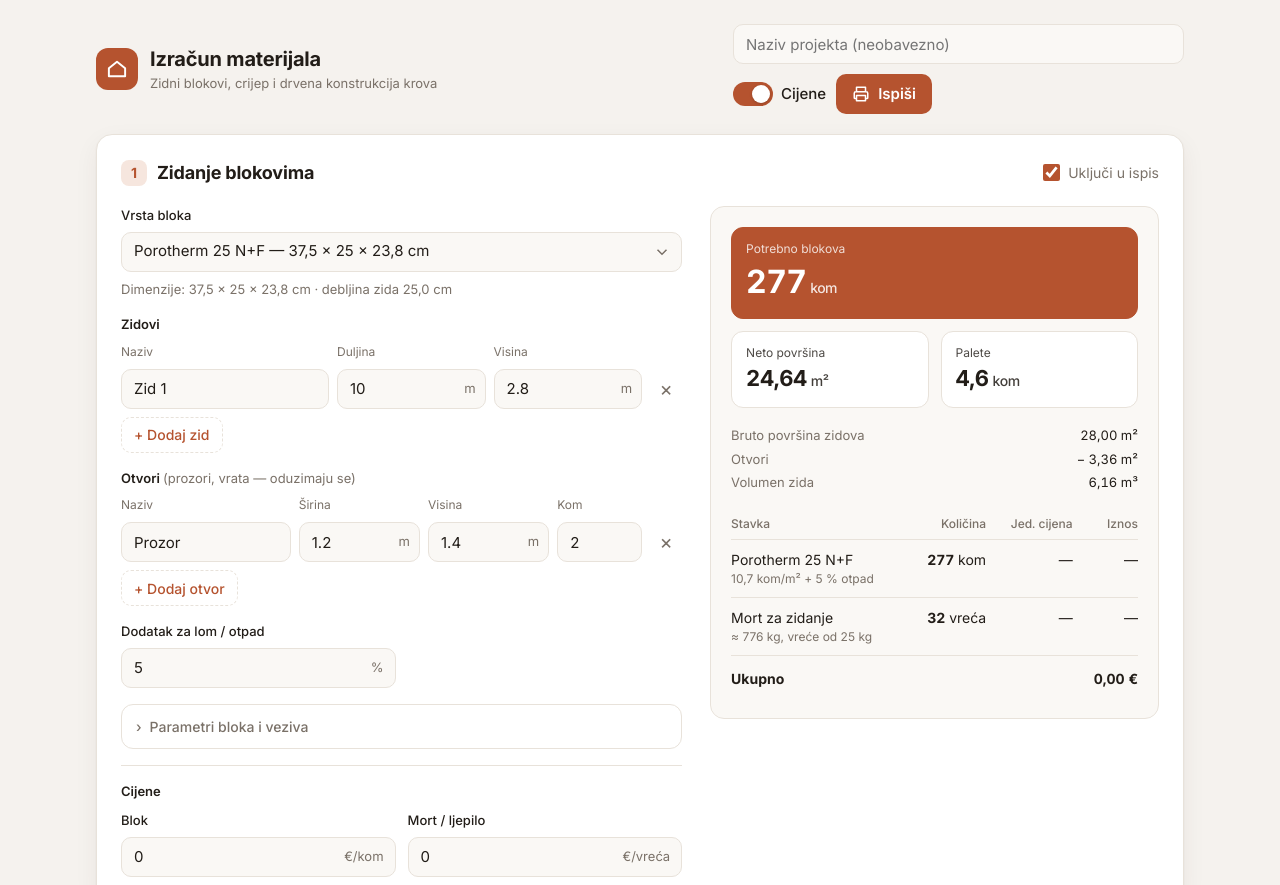
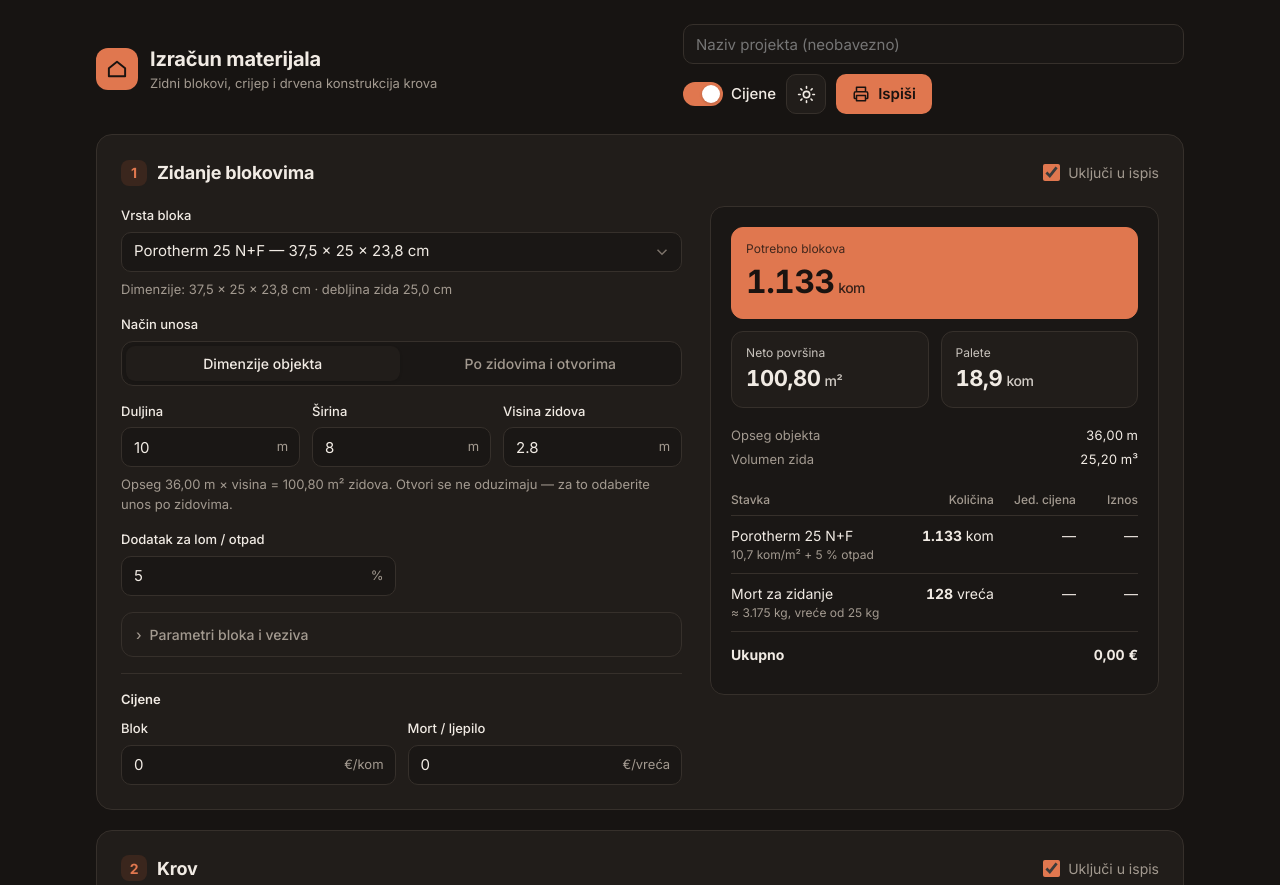
Before and after one commit to sdzakic/izracun-materijala, a plain HTML site: page index.html in a window 1280 px wide. Shown: the top 885 px of the page. Drawn offline with Linux system fonts and the light colour scheme.

Commit message:
Unos po dimenzijama objekta, tamna tema kao zadana, drvena konstrukcija isključena
Co-Authored-By: Claude Opus 5.5 <noreply@anthropic.com>

```diff
--- a/app.js
+++ b/app.js
@@ -38,10 +38,13 @@ function defaultState() {
   const b = BLOKOVI[0], c = CRIJEP[0];
   return {
     projekt: '',
+    tema: 'dark',
     prikaziCijene: true,
     blok: {
       ispis: true,
       tip: b.id,
+      nacin: 'objekt',
+      objekt: { duljina: 10, sirina: 8, visina: 2.8 },
       custom: { duljina: 50, visina: 25, debljina: 25, fuga: 10 },
       zidovi: [{ naziv: 'Zid 1', duljina: 10, visina: 2.8 }],
       otvori: [{ naziv: 'Prozor', sirina: 1.2, visina: 1.4, kom: 2 }],
@@ -55,7 +58,7 @@ function defaultState() {
       duljina: 10, sirina: 8, nagib: 30, prepustStreha: 50, prepustZabat: 30,
       crijep: c.id, komM2: c.komM2, letvanje: c.letvanje, sljemeKpm: c.sljemeKpm,
       otpad: 5,
-      grede: true, razmak: 80, presjekRog: '10×16', presjekGreda: '14×18', otpadDrvo: 10,
+      grede: false, razmak: 80, presjekRog: '10×16', presjekGreda: '14×18', otpadDrvo: 10,
       cijenaCrijep: 0, cijenaSljeme: 0, cijenaDrvo: 0, cijenaLetve: 0, cijenaFolija: 0,
     },
   };
@@ -114,8 +117,12 @@ const presjek = s => s.split('×').map(x => num(x) / 100);
 function izracunBlok() {
   const b = state.blok;
   const tip = BLOKOVI.find(t => t.id === b.tip) ?? BLOKOVI[0];
-  const bruto = b.zidovi.reduce((s, z) => s + num(z.duljina) * num(z.visina), 0);
-  const otvori = b.otvori.reduce((s, o) => s + num(o.sirina) * num(o.visina) * num(o.kom), 0);
+  const poObjektu = b.nacin === 'objekt';
+  const opseg = 2 * (num(b.objekt.duljina) + num(b.objekt.sirina));
+  const bruto = poObjektu
+    ? opseg * num(b.objekt.visina)
+    : b.zidovi.reduce((s, z) => s + num(z.duljina) * num(z.visina), 0);
+  const otvori = poObjektu ? 0 : b.otvori.reduce((s, o) => s + num(o.sirina) * num(o.visina) * num(o.kom), 0);
   const neto = Math.max(0, bruto - otvori);
   const faktor = 1 + num(b.otpad) / 100;
 
@@ -137,7 +144,7 @@ function izracunBlok() {
   ];
 
   return {
-    tip, bruto, otvori, neto, volumen, palete, blokova, stavke,
+    tip, poObjektu, opseg, bruto, otvori, neto, volumen, palete, blokova, stavke,
     ukupno: stavke.reduce((s, x) => s + x.kolicina * x.cijena, 0),
   };
 }
@@ -260,7 +267,7 @@ const facts = list => `<dl class="facts">${list.map(([k, v]) => `<dt>${k}</dt><d
 function renderBlok(r) {
   const el = $('#res-blok');
   if (r.neto <= 0) {
-    el.innerHTML = '<p class="empty">Unesite dimenzije zidova za izračun.</p>';
+    el.innerHTML = `<p class="empty">Unesite dimenzije ${state.blok.nacin === 'objekt' ? 'objekta' : 'zidova'} za izračun.</p>`;
     return;
   }
   el.innerHTML =
@@ -270,8 +277,8 @@ function renderBlok(r) {
       ${stat('Palete', fmt(r.palete, 1), 'kom')}
     </div>` +
     facts([
-      ['Bruto površina zidova', `${fmt(r.bruto, 2)} m²`],
-      ['Otvori', `− ${fmt(r.otvori, 2)} m²`],
+      r.poObjektu ? ['Opseg objekta', `${fmt(r.opseg, 2)} m`] : ['Bruto površina zidova', `${fmt(r.bruto, 2)} m²`],
+      ...(r.poObjektu ? [] : [['Otvori', `− ${fmt(r.otvori, 2)} m²`]]),
       ['Volumen zida', `${fmt(r.volumen, 2)} m³`],
     ]) +
     tablica(r.stavke, r.ukupno);
@@ -333,6 +340,9 @@ function populate() {
 
 function update() {
   document.body.classList.toggle('no-prices', !state.prikaziCijene);
+  document.documentElement.dataset.theme = state.tema;
+  $('#blok-objekt').hidden = state.blok.nacin !== 'objekt';
+  $('#blok-zidovi').hidden = state.blok.nacin === 'objekt';
 
   const tip = BLOKOVI.find(t => t.id === state.blok.tip);
   $('#blok-custom').hidden = state.blok.tip !== 'custom';
@@ -342,6 +352,9 @@ function update() {
   $$('.field.wood').forEach(el => (el.hidden = !state.krov.grede));
 
   const rb = izracunBlok(), rk = izracunKrov();
+  $('#objekt-info').textContent = rb.poObjektu
+    ? `Opseg ${fmt(rb.opseg, 2)} m × visina = ${fmt(rb.bruto, 2)} m² zidova. Otvori se ne oduzimaju — za to odaberite unos po zidovima.`
+    : '';
   renderBlok(rb);
   renderKrov(rk);
   renderTotal(rb, rk);
@@ -372,9 +385,12 @@ function buildPrint() {
         <h2>Zidanje blokovima</h2>
         <p class="pv-inputs">
           Blok: ${esc(tip)}<br>
-          Zidovi: ${zidovi}<br>
-          ${otvori ? `Otvori: ${otvori}<br>` : ''}
-          Površina: bruto ${fmt(rb.bruto, 2)} m², otvori ${fmt(rb.otvori, 2)} m², <strong>neto ${fmt(rb.neto, 2)} m²</strong> · palete ≈ ${fmt(rb.palete, 1)}
+          ${rb.poObjektu
+            ? `Objekt: ${fmt(num(b.objekt.duljina), 2)} × ${fmt(num(b.objekt.sirina), 2)} m, visina zidova ${fmt(num(b.objekt.visina), 2)} m (opseg ${fmt(rb.opseg, 2)} m)<br>
+               <strong>Površina zidova ${fmt(rb.neto, 2)} m²</strong> (bez odbitka otvora) · palete ≈ ${fmt(rb.palete, 1)}`
+            : `Zidovi: ${zidovi}<br>
+               ${otvori ? `Otvori: ${otvori}<br>` : ''}
+               Površina: bruto ${fmt(rb.bruto, 2)} m², otvori ${fmt(rb.otvori, 2)} m², <strong>neto ${fmt(rb.neto, 2)} m²</strong> · palete ≈ ${fmt(rb.palete, 1)}`}
         </p>
         ${tablica(rb.stavke, rb.ukupno)}
       </div>`;
@@ -471,6 +487,10 @@ document.addEventListener('click', e => {
   }
 });
 
+$('#btn-theme').addEventListener('click', () => {
+  state.tema = state.tema === 'dark' ? 'light' : 'dark';
+  update();
+});
 $('#btn-print').addEventListener('click', () => { buildPrint(); window.print(); });
 window.addEventListener('beforeprint', buildPrint);
 
--- a/index.html
+++ b/index.html
@@ -1,5 +1,5 @@
 <!doctype html>
-<html lang="hr">
+<html lang="hr" data-theme="dark">
 <head>
   <meta charset="utf-8">
   <meta name="viewport" content="width=device-width, initial-scale=1">
@@ -10,6 +10,9 @@
   <link rel="preconnect" href="https://fonts.gstatic.com" crossorigin>
   <link href="https://fonts.googleapis.com/css2?family=Inter:wght@400;500;600;700&display=swap" rel="stylesheet">
   <link rel="stylesheet" href="style.css">
+  <script>
+    try { const t = JSON.parse(localStorage.getItem('izracun-materijala-v1'))?.tema; if (t) document.documentElement.dataset.theme = t; } catch {}
+  </script>
 </head>
 <body>
   <div class="screen">
@@ -30,6 +33,10 @@
           <span class="track"><span class="thumb"></span></span>
           <span>Cijene</span>
         </label>
+        <button class="icon-btn" id="btn-theme" type="button" aria-label="Promijeni temu" title="Svijetla / tamna tema">
+          <svg class="sun" viewBox="0 0 24 24" aria-hidden="true"><circle cx="12" cy="12" r="4"/><path d="M12 2v2M12 20v2M4.9 4.9l1.4 1.4M17.7 17.7l1.4 1.4M2 12h2M20 12h2M4.9 19.1l1.4-1.4M17.7 6.3l1.4-1.4"/></svg>
+          <svg class="moon" viewBox="0 0 24 24" aria-hidden="true"><path d="M21 12.8A9 9 0 1 1 11.2 3a7 7 0 0 0 9.8 9.8z"/></svg>
+        </button>
         <button class="btn" id="btn-print" type="button">
           <svg viewBox="0 0 24 24" aria-hidden="true"><path d="M6 9V3h12v6M6 18H4a1 1 0 0 1-1-1v-6a2 2 0 0 1 2-2h14a2 2 0 0 1 2 2v6a1 1 0 0 1-1 1h-2M6 14h12v7H6z"/></svg>
           Ispiši
@@ -62,6 +69,24 @@
               </div>
             </div>
 
+            <div class="field">
+              <span>Način unosa</span>
+              <div class="seg" role="radiogroup">
+                <label><input type="radio" name="nacin" value="objekt" data-bind="blok.nacin"><span>Dimenzije objekta</span></label>
+                <label><input type="radio" name="nacin" value="zidovi" data-bind="blok.nacin"><span>Po zidovima i otvorima</span></label>
+              </div>
+            </div>
+
+            <div class="group" id="blok-objekt">
+              <div class="grid-3">
+                <label class="field"><span>Duljina</span><div class="iu"><input type="number" min="0" step="0.01" data-bind="blok.objekt.duljina"><em>m</em></div></label>
+                <label class="field"><span>Širina</span><div class="iu"><input type="number" min="0" step="0.01" data-bind="blok.objekt.sirina"><em>m</em></div></label>
+                <label class="field"><span>Visina zidova</span><div class="iu"><input type="number" min="0" step="0.01" data-bind="blok.objekt.visina"><em>m</em></div></label>
+              </div>
+              <p class="hint" id="objekt-info" style="margin-top:8px"></p>
+            </div>
+
+            <div class="group form" id="blok-zidovi">
             <div class="list-block">
               <div class="list-title">Zidovi</div>
               <div class="list-head list-cols-3"><span>Naziv</span><span>Duljina</span><span>Visina</span><span></span></div>
@@ -74,6 +99,7 @@
               <div class="list-head list-cols-4"><span>Naziv</span><span>Širina</span><span>Visina</span><span>Kom</span><span></span></div>
               <div class="list" id="list-otvori"></div>
               <button type="button" class="btn-ghost" data-add="otvori">+ Dodaj otvor</button>
+            </div>
             </div>
 
             <div class="grid-2">
--- a/style.css
+++ b/style.css
@@ -13,8 +13,8 @@
   color-scheme: light;
 }
 
-@media (prefers-color-scheme: dark) {
-  :root:not([data-theme="light"]) {
+/* tamna tema je zadana; svijetla se bira prekidačem */
+:root[data-theme="dark"] {
   --bg: #171412;
   --card: #211d1a;
   --text: #f1ebe4;
@@ -26,7 +26,6 @@
   --accent-text: #1a1310;
   --shadow: none;
   color-scheme: dark;
-  }
 }
 
 * { box-sizing: border-box; }
@@ -110,6 +109,30 @@ input[type="number"]::-webkit-outer-spin-button { -webkit-appearance: none; marg
 .check { display: inline-flex; align-items: center; gap: 8px; font-size: 14px; color: var(--muted); cursor: pointer; }
 .check.big { color: var(--text); font-weight: 500; font-size: 15px; }
 .check input { width: 17px; height: 17px; accent-color: var(--accent); margin: 0; }
+
+.icon-btn {
+  width: 40px; height: 40px; display: grid; place-items: center; cursor: pointer;
+  border: 1px solid var(--border); border-radius: 10px; background: var(--card); color: var(--text);
+}
+.icon-btn:hover { border-color: var(--accent); color: var(--accent); }
+.icon-btn svg { width: 19px; height: 19px; fill: none; stroke: currentColor; stroke-width: 2; stroke-linecap: round; stroke-linejoin: round; }
+.icon-btn .sun { display: none; }
+:root[data-theme="dark"] .icon-btn .sun { display: block; }
+:root[data-theme="dark"] .icon-btn .moon { display: none; }
+
+.seg {
+  display: grid; grid-template-columns: 1fr 1fr; gap: 4px; padding: 4px;
+  background: var(--field); border: 1px solid var(--border); border-radius: 12px;
+}
+.seg label { position: relative; cursor: pointer; }
+.seg input { position: absolute; opacity: 0; pointer-events: none; }
+.seg span {
+  display: block; text-align: center; padding: 7px 10px; border-radius: 9px;
+  font-size: 14px; font-weight: 500; color: var(--muted); transition: all .15s;
+}
+.seg input:checked + span { background: var(--card); color: var(--text); box-shadow: 0 1px 3px rgba(0,0,0,.12); }
+.seg input:focus-visible + span { box-shadow: 0 0 0 3px var(--accent-soft); }
+.grid-3 { display: grid; grid-template-columns: repeat(3, minmax(0, 1fr)); gap: 12px; }
 
 /* ---------- cards ---------- */
 .card {
@@ -224,6 +247,7 @@ body.no-prices .price { display: none !important; }
 @media (max-width: 560px) {
   .card { padding: 18px 16px; }
   .grid-4 { grid-template-columns: repeat(2, minmax(0, 1fr)); }
+  .grid-3 { grid-template-columns: repeat(2, minmax(0, 1fr)); }
   .toolbar { width: 100%; }
   .project { flex: 1 1 100%; width: auto; }
   .list-head { display: none; }
@@ -239,6 +263,11 @@ body.no-prices .price { display: none !important; }
 #print-view { display: none; }
 
 @media print {
+  :root, :root[data-theme] {
+    --bg: #fff; --card: #fff; --text: #000; --muted: #666; --border: #ddd; --field: #fff;
+    --accent: #b5532f; --accent-soft: #f6e6de; --accent-text: #fff;
+    color-scheme: light;
+  }
   @page { size: A4; margin: 16mm 14mm; }
   body { background: #fff; color: #000; font-size: 11pt; }
   .screen { display: none; }
```
Also changed, not shown: 1 other file. Lines whose indentation alone changed are shown as unchanged.
